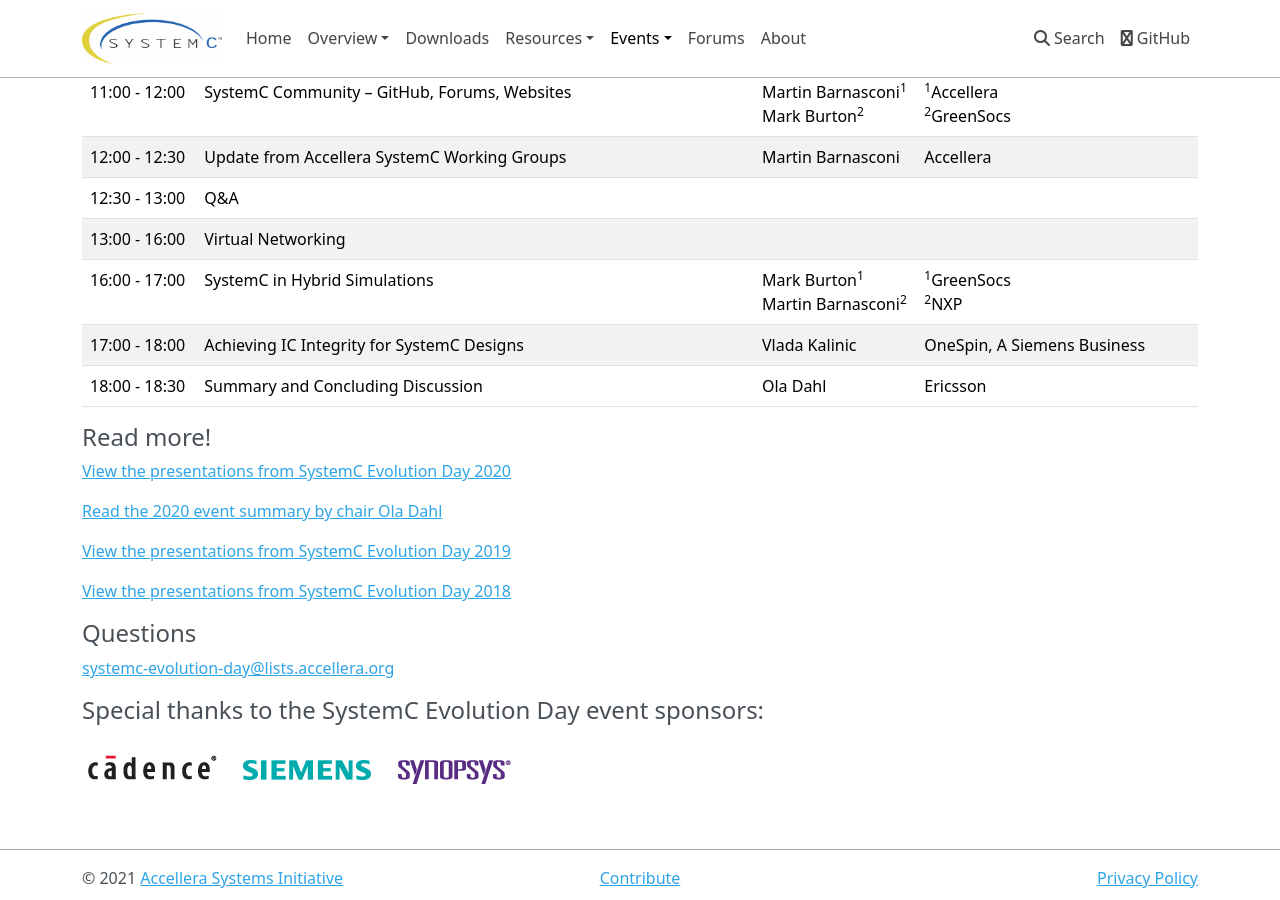
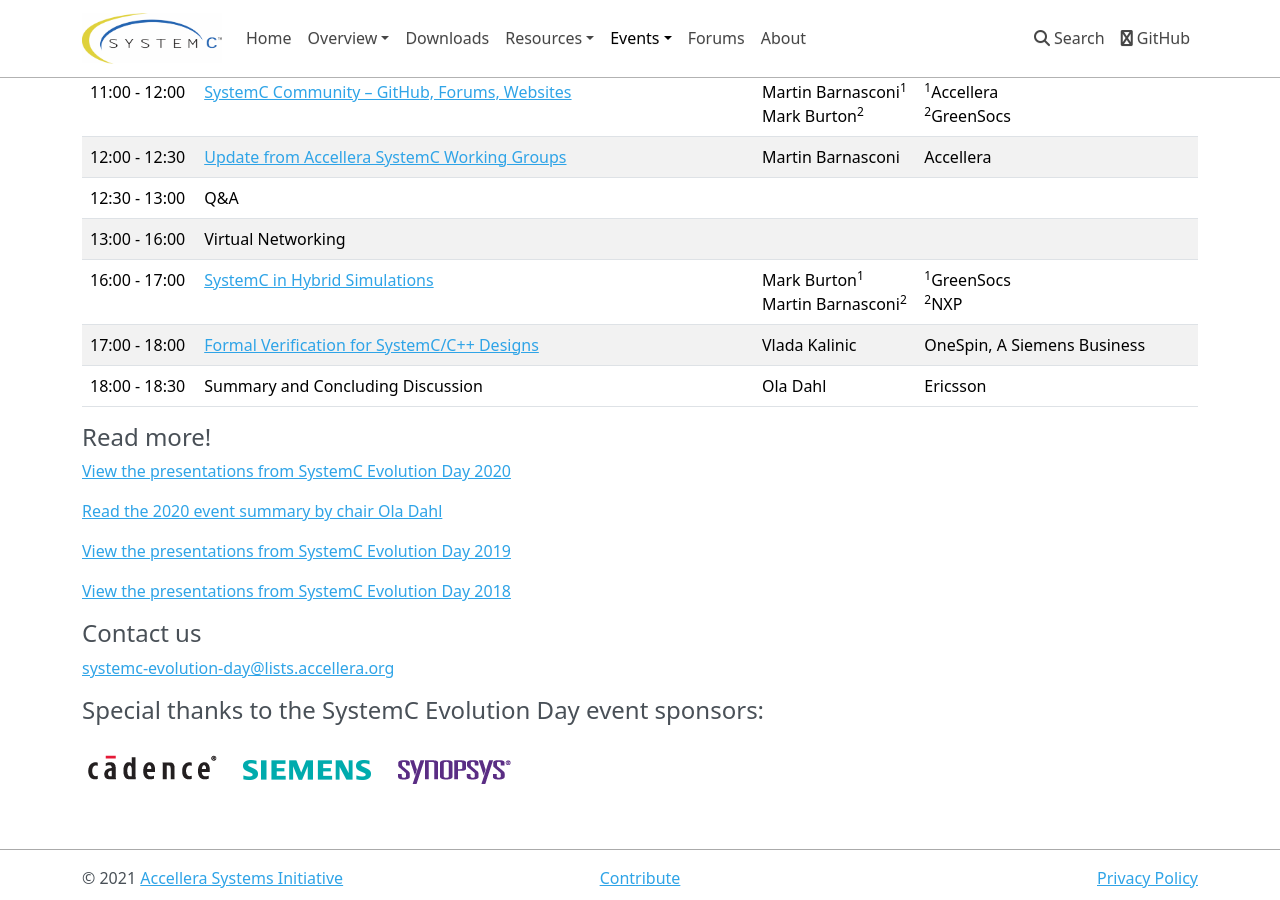
Before and after one commit to accellera-official/systemc.org, an MkDocs documentation site: the page built from docs/events/sced2021.md, in a window 1280 px wide and 900 px high, scrolled down 899 px. Built offline with MkDocs 1.6.1, drawn with Linux system fonts in a browser that asks for light colours; nearby versions of some CDN libraries.

Commit message:
presentation links added

```diff
--- a/docs/events/sced2021.md
+++ b/docs/events/sced2021.md
@@ -31,14 +31,14 @@
 | Time (CEST)&nbsp;&nbsp; | Title | Author(s) | Affiliation(s) |
 | --------------------- | ---------------- | ---------------- | ---------------- |
 | 08:30 - 09:00 | Welcome and Introduction | Ola Dahl | Ericsson |
-| 09:00 - 10:00 | How to Fork Threads in SystemC Just Like in SystemVerilog and Specman-e | Stefan Tiberiu Petre	| Independent Verification Consultant |
-| 10:00 - 11:00 | Multi-core Debugger Integration and Suspend/Resume | Peter de Jager | Intel Corporation |
-| 11:00 - 12:00 | SystemC Community – GitHub, Forums, Websites | Martin Barnasconi<sup>1</sup><br> Mark Burton<sup>2</sup> | <sup>1</sup>Accellera<br> <sup>2</sup>GreenSocs |
-| 12:00 - 12:30 | Update from Accellera SystemC Working Groups | Martin Barnasconi | Accellera |
+| 09:00 - 10:00 | [How to Fork Threads in SystemC Just Like in SystemVerilog and Specman-e][1] | Stefan Tiberiu Petre	| Independent Verification Consultant |
+| 10:00 - 11:00 | [Multi-core Debugger Integration and Suspend/Resume][2] | Peter de Jager | Intel Corporation |
+| 11:00 - 12:00 | [SystemC Community – GitHub, Forums, Websites][3] | Martin Barnasconi<sup>1</sup><br> Mark Burton<sup>2</sup> | <sup>1</sup>Accellera<br> <sup>2</sup>GreenSocs |
+| 12:00 - 12:30 | [Update from Accellera SystemC Working Groups][4] | Martin Barnasconi | Accellera |
 | 12:30 - 13:00 | Q&A |
 | 13:00 - 16:00 | Virtual Networking |
-| 16:00 - 17:00 | SystemC in Hybrid Simulations | Mark Burton<sup>1</sup><br> Martin Barnasconi<sup>2</sup> | <sup>1</sup>GreenSocs<br><sup>2</sup>NXP |
-| 17:00 - 18:00 | Achieving IC Integrity for SystemC Designs | Vlada Kalinic | OneSpin, A Siemens Business |
+| 16:00 - 17:00 | [SystemC in Hybrid Simulations][5] | Mark Burton<sup>1</sup><br> Martin Barnasconi<sup>2</sup> | <sup>1</sup>GreenSocs<br><sup>2</sup>NXP |
+| 17:00 - 18:00 | [Formal Verification for SystemC/C++ Designs][6] | Vlada Kalinic | OneSpin, A Siemens Business |
 | 18:00 - 18:30 | Summary and Concluding Discussion | Ola Dahl | Ericsson |
 
 
@@ -53,10 +53,17 @@
 [View the presentations from SystemC Evolution Day 2018](https://www.accellera.org/images/Presentations_SCED_2018.zip)
 
 
-## Questions
+## Contact us
 
 [systemc-evolution-day@lists.accellera.org](mailto:systemc-evolution-day@lists.accellera.org)
 
 ## Special thanks to the SystemC Evolution Day event sponsors:
 
 <p><a href="http://www.cadence.com/" target="_blank" rel="noopener noreferrer"><img style="display: inline-block; padding-right: 15px;" src="/images/logo-cadence-sponsor.png" alt="Cadence" /></a><a href="http://www.mentor.com/" target="_blank" rel="noopener noreferrer"><img style="display: inline-block; padding-right: 15px;" src="/images/logo-siemens-sponsor.png" alt="Siemens EDA" /></a><a href="http://www.synopsys.com/" target="_blank" rel="noopener noreferrer"><img style="display: inline-block;" src="/images/logo-synopsys-sponsor.png" alt="Synopsys" /></a></p>
+
+[1]: https://workspace.accellera.org/document/dl/10745
+[2]: https://workspace.accellera.org/document/dl/10747
+[3]: https://workspace.accellera.org/document/dl/10744
+[4]: https://workspace.accellera.org/document/dl/10750
+[5]: https://workspace.accellera.org/document/dl/10746
+[6]: https://workspace.accellera.org/document/dl/10743
```
